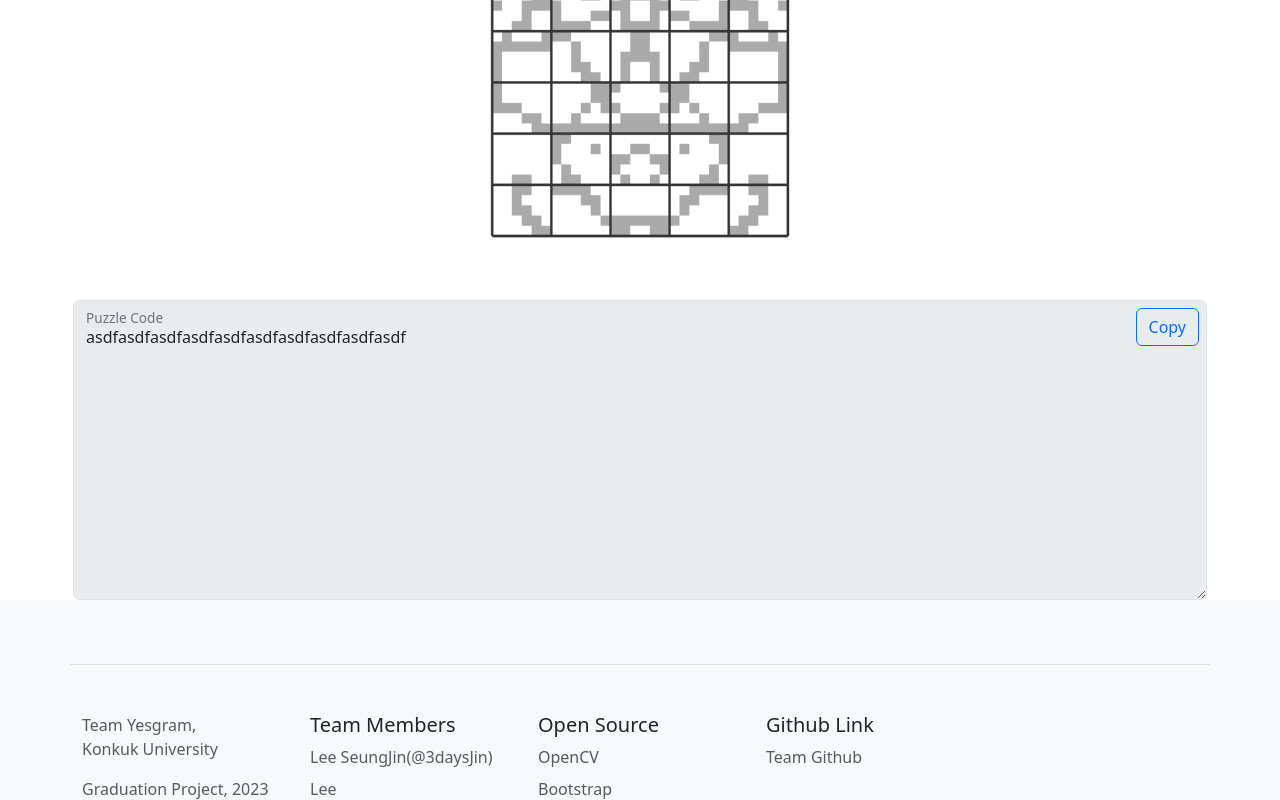
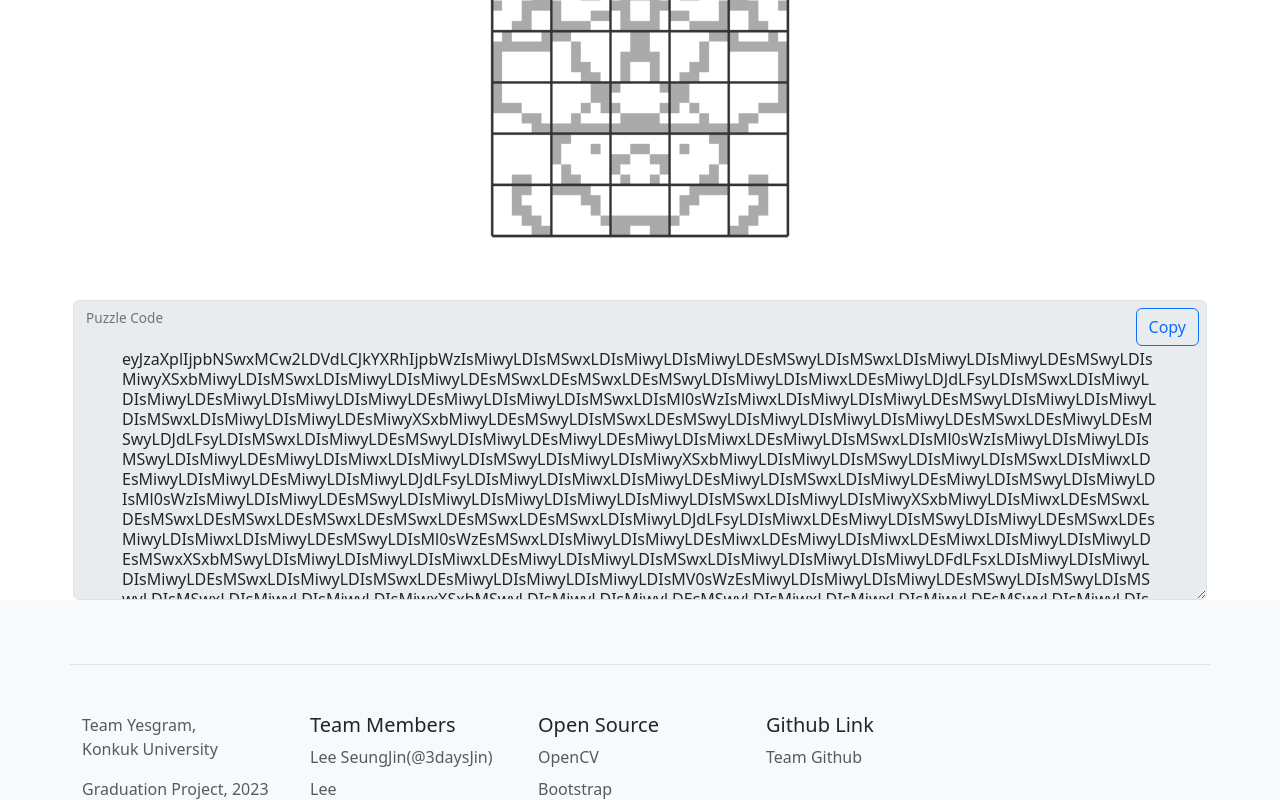
Before and after one commit to delena0702/YesGram_demo, a plain HTML site: page WEB-INF/static/export.html in a window 1280 px wide. Shown: the part 590-1390 px from the top of the page. Drawn offline with nearby package versions, Linux system fonts and the light colour scheme.

Commit message:
export 1차 완성

```diff
--- a/WEB-INF/js/export.js
+++ b/WEB-INF/js/export.js
@@ -15,8 +15,17 @@ function init() {
         Utility.copy_to_clipboard(document.getElementById('output-puzzle-code'));
     });
 
-    const pid = 0 | (new URL(location.href).searchParams.get('pid') ?? -1);
-    const img_board = new BoardContext('img-board', Board.testtest(), ConfigValue.MODE_BIG_SHOW);
+    const pid = 0 | (Utility.get_parameter('pid') ?? -1);
+    let board = LocalStorageManager.get_board(pid);
+    if (board == null) {
+        // TEST !!!!!!!!!!!!!!!!!!!!!!!!!!!!!!!!!!!
+        alert("TEST_LOGIC!!");
+        board = Board.testtest();
+    }
+    const img_board = new BoardContext('img-board', board, ConfigValue.MODE_BIG_SHOW);
+
+    const output = document.getElementById('output-puzzle-code');
+    output.value = board.export();
 }
 
 init();
--- a/WEB-INF/js/main.js
+++ b/WEB-INF/js/main.js
@@ -403,4 +403,8 @@ class Utility {
         const textarea = element;
         navigator.clipboard.writeText(textarea.value);
     }
+
+    static get_parameter(key) {
+        return new URL(location.href).searchParams.get(key);
+    }
 }
--- a/WEB-INF/static/export.html
+++ b/WEB-INF/static/export.html
@@ -52,8 +52,8 @@
             </div>
 
             <div class="row form-floating">
-                <textarea id="output-puzzle-code" class="form-control" placeholder="Puzzle Code" style="height: 300px;"
-                    disabled>asdfasdfasdfasdfasdfasdfasdfasdfasdfasdf</textarea>
+                <textarea id="output-puzzle-code" class="form-control p-5" placeholder="Puzzle Code" style="height: 300px;"
+                    disabled></textarea>
                 <label for="output-puzzle-code">Puzzle Code</label>
                 <button id="button-copy" type="button" class="btn btn-outline-primary w-auto position-absolute end-0 m-2"
                 data-bs-toggle="popover" data-bs-content="Copied!">
```
